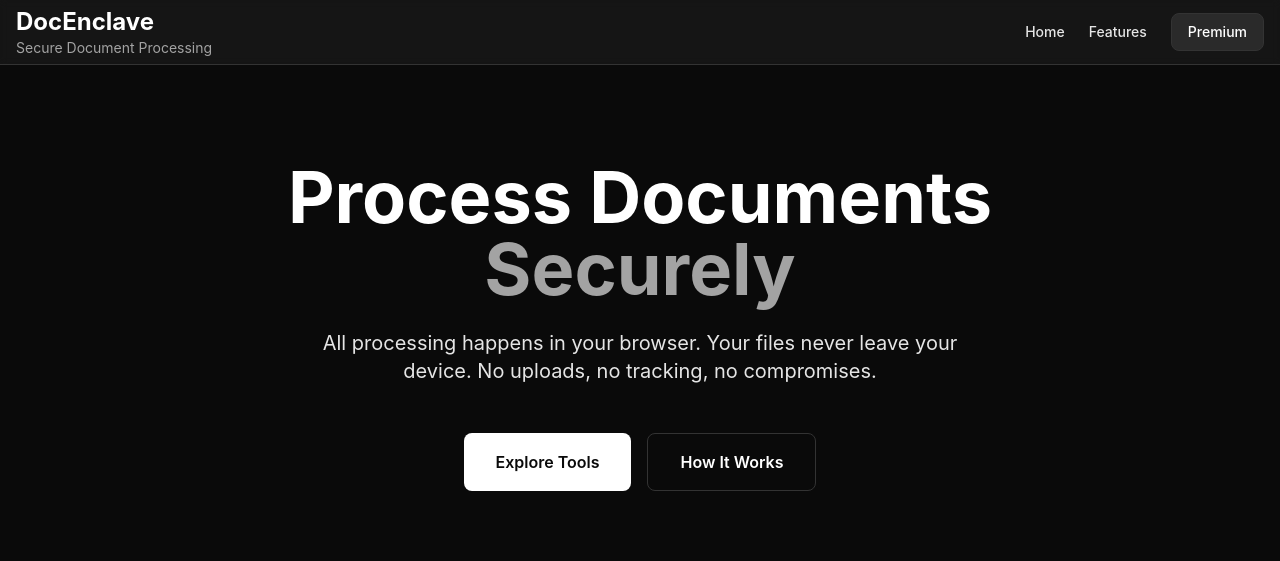
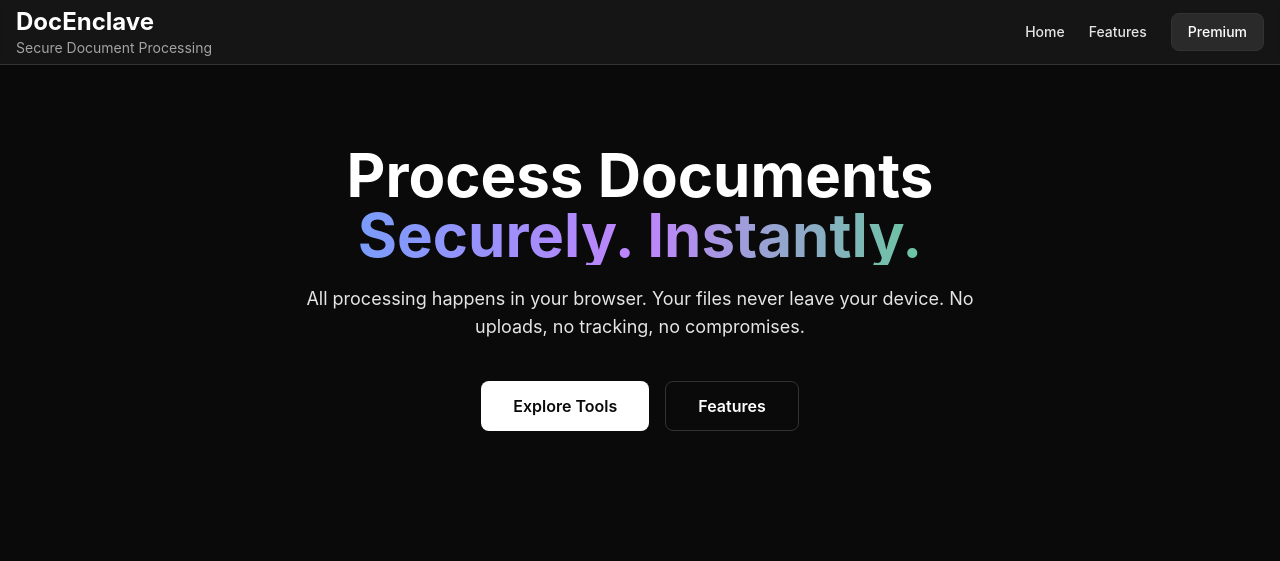
Before and after one commit to Swarnadeep17/docenclave, a React (Vite) app: page / in a window 1280 px wide. Shown: the top 561 px of the page. Built offline with nearby package versions, Linux system fonts and the light colour scheme; no server answers; the database is empty; the HTML template or start-up script is replaced by a standard one.

Commit message:
Update Hero.jsx

```diff
--- a/src/components/home/Hero.jsx
+++ b/src/components/home/Hero.jsx
@@ -1,30 +1,34 @@
 import React from 'react';
 
-const Hero = ({ onCategoryToggle }) => {
+const Hero = ({ onScrollToTools, onScrollToFeatures }) => {
   return (
-    <section className="container mx-auto px-4 py-16 md:py-24">
-      <div className="text-center max-w-4xl mx-auto">
-        <h2 className="text-5xl md:text-7xl font-bold text-dark-text-primary mb-6 leading-tight">
+    // Reduced padding (py-12 md:py-20)
+    <section className="container mx-auto px-4 py-12 md:py-20">
+      <div className="text-center max-w-3xl mx-auto">
+        {/* Reduced font size (text-4xl md:text-6xl) */}
+        <h2 className="text-4xl md:text-6xl font-bold text-dark-text-primary mb-5 leading-tight">
           Process Documents
-          <span className="block text-dark-text-muted">Securely</span>
+          <span className="block bg-clip-text text-transparent bg-gradient-to-r from-blue-400 via-purple-400 to-green-400">
+            Securely. Instantly.
+          </span>
         </h2>
-        <p className="text-dark-text-secondary mb-12 max-w-2xl mx-auto text-lg md:text-xl leading-relaxed">
+        <p className="text-dark-text-secondary mb-10 max-w-2xl mx-auto text-base md:text-lg leading-relaxed">
           All processing happens in your browser. Your files never leave your device.
           No uploads, no tracking, no compromises.
         </p>
 
-        <div className="flex flex-col sm:flex-row gap-4 justify-center mb-16">
+        <div className="flex flex-col sm:flex-row gap-4 justify-center">
           <button
-            onClick={onCategoryToggle}
-            className="bg-dark-text-primary text-dark-primary px-8 py-4 rounded-lg font-semibold hover:bg-dark-text-secondary transition-colors"
+            onClick={onScrollToTools}
+            className="bg-dark-text-primary text-dark-primary px-8 py-3 rounded-lg font-semibold hover:bg-dark-text-secondary transition-colors"
           >
             Explore Tools
           </button>
           <button
-            onClick={onCategoryToggle}
-            className="border border-dark-border text-dark-text-primary px-8 py-4 rounded-lg font-semibold hover:bg-dark-tertiary transition-colors"
+            onClick={onScrollToFeatures} // Changed to use the new handler
+            className="border border-dark-border text-dark-text-primary px-8 py-3 rounded-lg font-semibold hover:bg-dark-tertiary transition-colors"
           >
-            How It Works
+            Features {/* Changed from "How It Works" */}
           </button>
         </div>
       </div>
```
